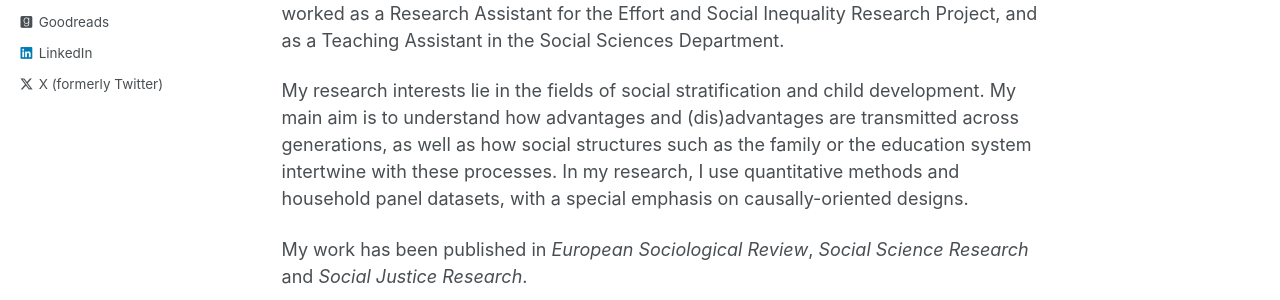
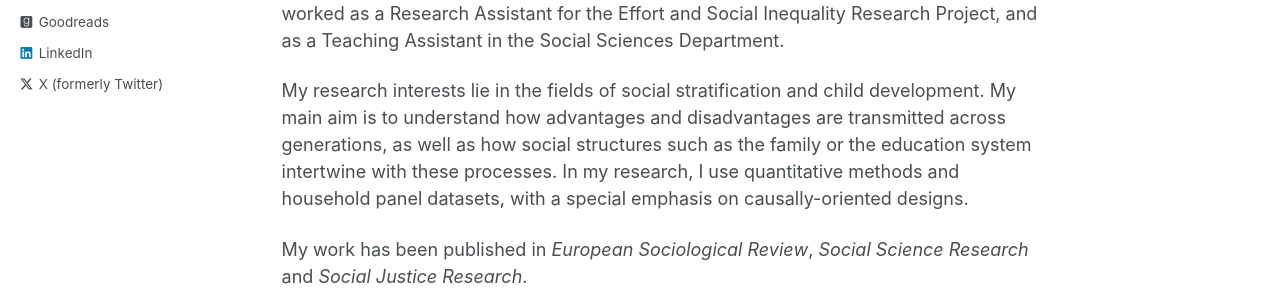
Before and after one commit to aliciagarciasierra/aliciagarciasierra.github.io, a Jekyll site: the page built from _pages/about.md, in a window 1280 px wide and 1006 px high. Shown: the part 504-804 px from the top of the window. Built offline with Jekyll 4.4.1, drawn with Linux system fonts in a browser that asks for light colours; some web fonts are replaced.

Commit message:
Update about.md

```diff
--- a/_pages/about.md
+++ b/_pages/about.md
@@ -13,6 +13,6 @@ I obtained my PhD from the University of Oxford and Nuffield College in January
 
 Prior to joining Oxford, I completed a Masters in Research in Social Sciences at the Carlos III-Juan March Institute (IC3JM), where I held the Juan March Servera Scholarship. I also worked as a Research Assistant for the Effort and Social Inequality Research Project, and as a Teaching Assistant in the Social Sciences Department.
 
-My research interests lie in the fields of social stratification and child development. My main aim is to understand how advantages and (dis)advantages are transmitted across generations, as well as how social structures such as the family or the education system intertwine with these processes. In my research, I use quantitative methods and household panel datasets, with a special emphasis on causally-oriented designs.
+My research interests lie in the fields of social stratification and child development. My main aim is to understand how advantages and disadvantages are transmitted across generations, as well as how social structures such as the family or the education system intertwine with these processes. In my research, I use quantitative methods and household panel datasets, with a special emphasis on causally-oriented designs.
 
 My work has been published in _European Sociological Review_, _Social Science Research_ and _Social Justice Research_.
```
